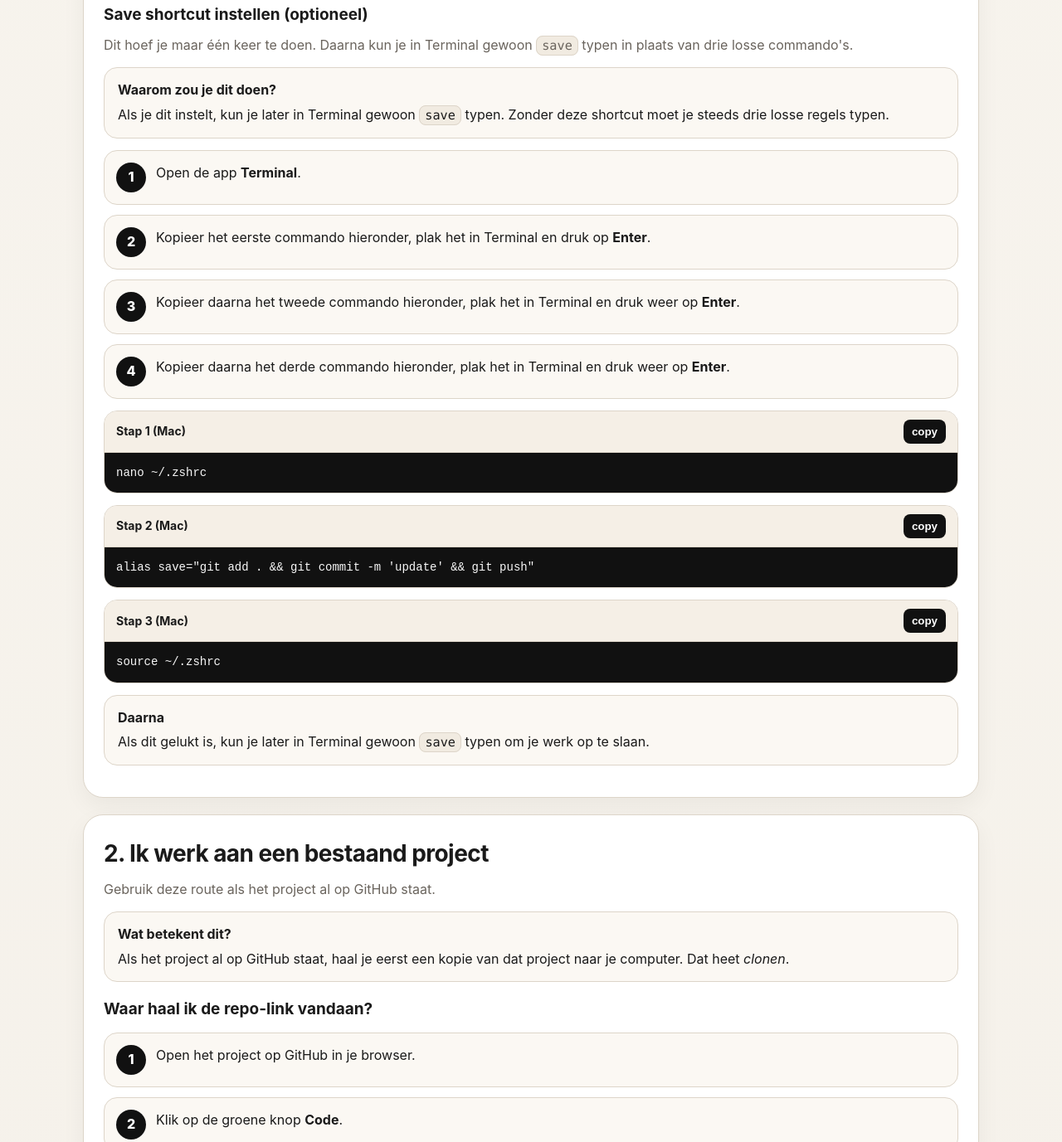
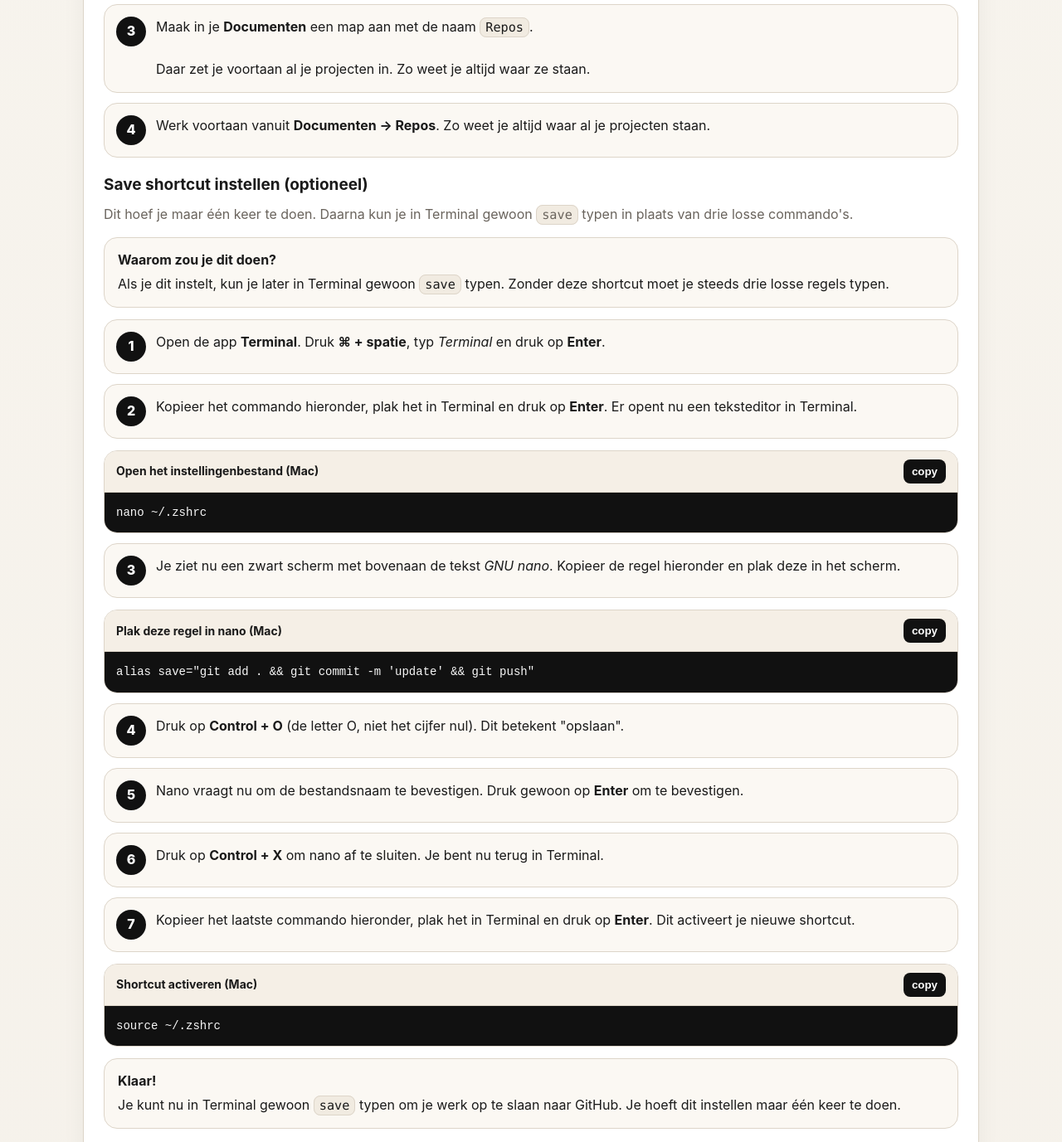
Before and after one commit to morgenacademy/internal-workflow, a plain HTML site: page index.html in a window 1280 px wide. Shown: the part 1777-3154 px from the top of the page at 83% size. Drawn offline with Linux system fonts and the light colour scheme.

Commit message:
feat: Add deploy section and enhance setup instructions with platform-specific Git and save alias guidance.

```diff
--- a/index.html
+++ b/index.html
@@ -417,14 +417,32 @@
             <p class="sub">Deze dingen hoef je maar één keer te doen. Daarna wordt de rest makkelijker.</p>
 
             <div class="steps">
-                <div class="step">
+                <div class="step platform-mac">
                     <div class="num">1</div>
-                    <div>Installeer Git op je computer via <a href="https://git-scm.com"
-                            target="_blank">git-scm.com</a>.</div>
+                    <div>
+                        Installeer Git op je computer. Open de app <strong>Terminal</strong>: druk <strong>⌘ + spatie</strong>, typ <em>Terminal</em> en druk op <strong>Enter</strong>.
+                    </div>
+                </div>
+                <div class="step platform-mac">
+                    <div class="num">2</div>
+                    <div>
+                        Kopieer het commando hieronder, plak het in Terminal en druk op <strong>Enter</strong>. Volg de instructies op het scherm.
+                    </div>
+                </div>
+
+                <div class="cmd platform-mac">
+                    <div class="cmd-head">Git installeren (Mac) <button class="copy" data-copy="xcode-select --install">copy</button></div>
+                    <pre><code>xcode-select --install</code></pre>
+                </div>
+
+                <div class="step platform-win hidden">
+                    <div class="num">1</div>
+                    <div>Installeer Git op je computer via <a href="https://git-scm.com" target="_blank">git-scm.com</a>. Download het installatieprogramma en volg de stappen.</div>
                 </div>
 
                 <div class="step">
-                    <div class="num">2</div>
+                    <div class="num platform-mac">3</div>
+                    <div class="num platform-win hidden">2</div>
                     <div>
                         Maak in je <strong>Documenten</strong> een map aan met de naam <code
                             class="inline">Repos</code>.
@@ -434,7 +452,8 @@
                 </div>
 
                 <div class="step">
-                    <div class="num">3</div>
+                    <div class="num platform-mac">4</div>
+                    <div class="num platform-win hidden">3</div>
                     <div>Werk voortaan vanuit <strong>Documenten → Repos</strong>. Zo weet je altijd waar al je projecten staan.
                     </div>
                 </div>
@@ -454,46 +473,61 @@
             <div class="steps platform-mac">
                 <div class="step">
                     <div class="num">1</div>
-                    <div>Open de app <strong>Terminal</strong>.</div>
+                    <div>Open de app <strong>Terminal</strong>. Druk <strong>⌘ + spatie</strong>, typ <em>Terminal</em> en druk op <strong>Enter</strong>.</div>
                 </div>
                 <div class="step">
                     <div class="num">2</div>
-                    <div>Kopieer het eerste commando hieronder, plak het in Terminal en druk op <strong>Enter</strong>.
+                    <div>Kopieer het commando hieronder, plak het in Terminal en druk op <strong>Enter</strong>. Er opent nu een teksteditor in Terminal.
                     </div>
-                </div>
-                <div class="step">
-                    <div class="num">3</div>
-                    <div>Kopieer daarna het tweede commando hieronder, plak het in Terminal en druk weer op
-                        <strong>Enter</strong>.</div>
-                </div>
-                <div class="step">
-                    <div class="num">4</div>
-                    <div>Kopieer daarna het derde commando hieronder, plak het in Terminal en druk weer op
-                        <strong>Enter</strong>.</div>
                 </div>
             </div>
 
             <div class="cmd platform-mac">
-                <div class="cmd-head">Stap 1 (Mac) <button class="copy" data-copy="nano ~/.zshrc">copy</button></div>
+                <div class="cmd-head">Open het instellingenbestand (Mac) <button class="copy" data-copy="nano ~/.zshrc">copy</button></div>
                 <pre><code>nano ~/.zshrc</code></pre>
             </div>
 
+            <div class="steps platform-mac">
+                <div class="step">
+                    <div class="num">3</div>
+                    <div>Je ziet nu een zwart scherm met bovenaan de tekst <em>GNU nano</em>. Kopieer de regel hieronder en plak deze in het scherm.</div>
+                </div>
+            </div>
+
             <div class="cmd platform-mac">
-                <div class="cmd-head">Stap 2 (Mac) <button class="copy"
+                <div class="cmd-head">Plak deze regel in nano (Mac) <button class="copy"
                         data-copy="alias save=&quot;git add . && git commit -m 'update' && git push&quot;">copy</button>
                 </div>
                 <pre><code>alias save="git add . && git commit -m 'update' && git push"</code></pre>
             </div>
 
+            <div class="steps platform-mac">
+                <div class="step">
+                    <div class="num">4</div>
+                    <div>Druk op <strong>Control + O</strong> (de letter O, niet het cijfer nul). Dit betekent "opslaan".</div>
+                </div>
+                <div class="step">
+                    <div class="num">5</div>
+                    <div>Nano vraagt nu om de bestandsnaam te bevestigen. Druk gewoon op <strong>Enter</strong> om te bevestigen.</div>
+                </div>
+                <div class="step">
+                    <div class="num">6</div>
+                    <div>Druk op <strong>Control + X</strong> om nano af te sluiten. Je bent nu terug in Terminal.</div>
+                </div>
+                <div class="step">
+                    <div class="num">7</div>
+                    <div>Kopieer het laatste commando hieronder, plak het in Terminal en druk op <strong>Enter</strong>. Dit activeert je nieuwe shortcut.</div>
+                </div>
+            </div>
+
             <div class="cmd platform-mac">
-                <div class="cmd-head">Stap 3 (Mac) <button class="copy" data-copy="source ~/.zshrc">copy</button></div>
+                <div class="cmd-head">Shortcut activeren (Mac) <button class="copy" data-copy="source ~/.zshrc">copy</button></div>
                 <pre><code>source ~/.zshrc</code></pre>
             </div>
 
             <div class="explain platform-mac">
-                <strong>Daarna</strong>
-                Als dit gelukt is, kun je later in Terminal gewoon <code class="inline">save</code> typen om je werk op
-                te slaan.
+                <strong>Klaar!</strong>
+                Je kunt nu in Terminal gewoon <code class="inline">save</code> typen om je werk op te slaan naar GitHub. Je hoeft dit instellen maar één keer te doen.
             </div>
 
 
```
